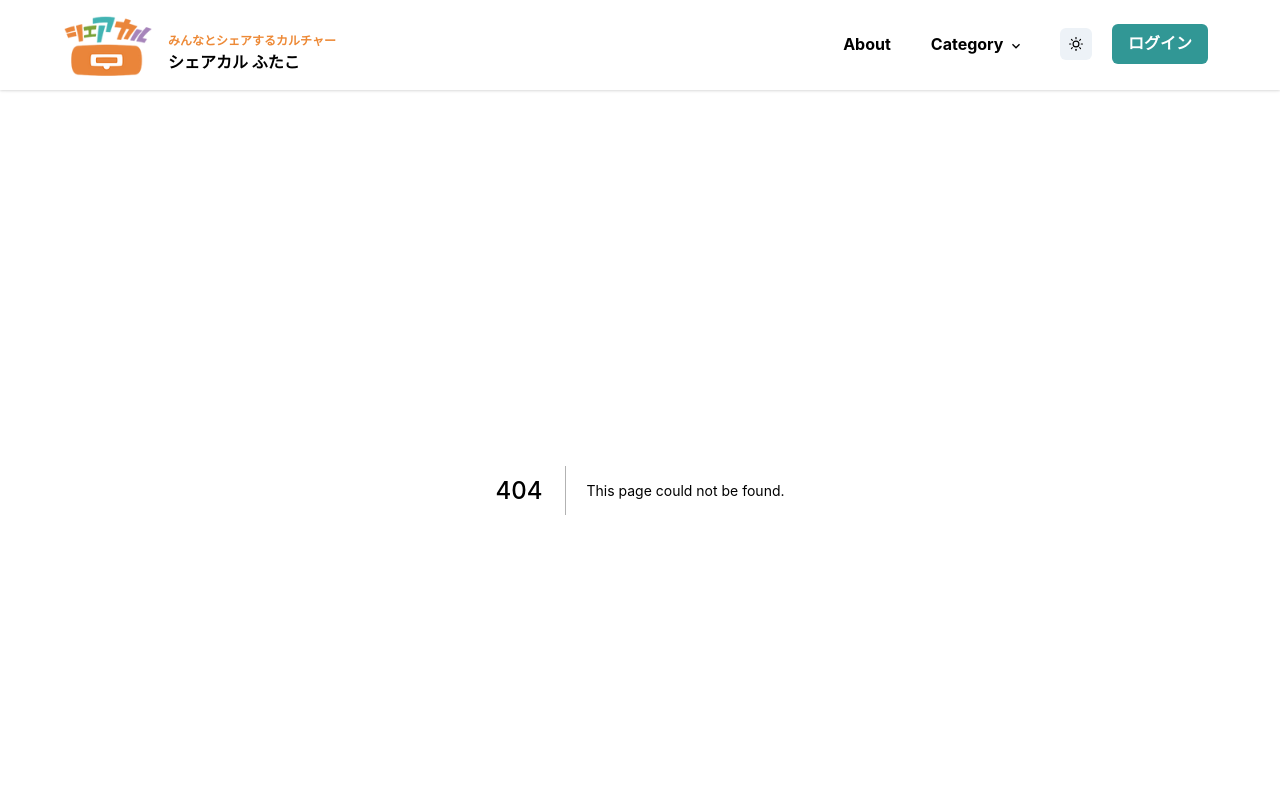
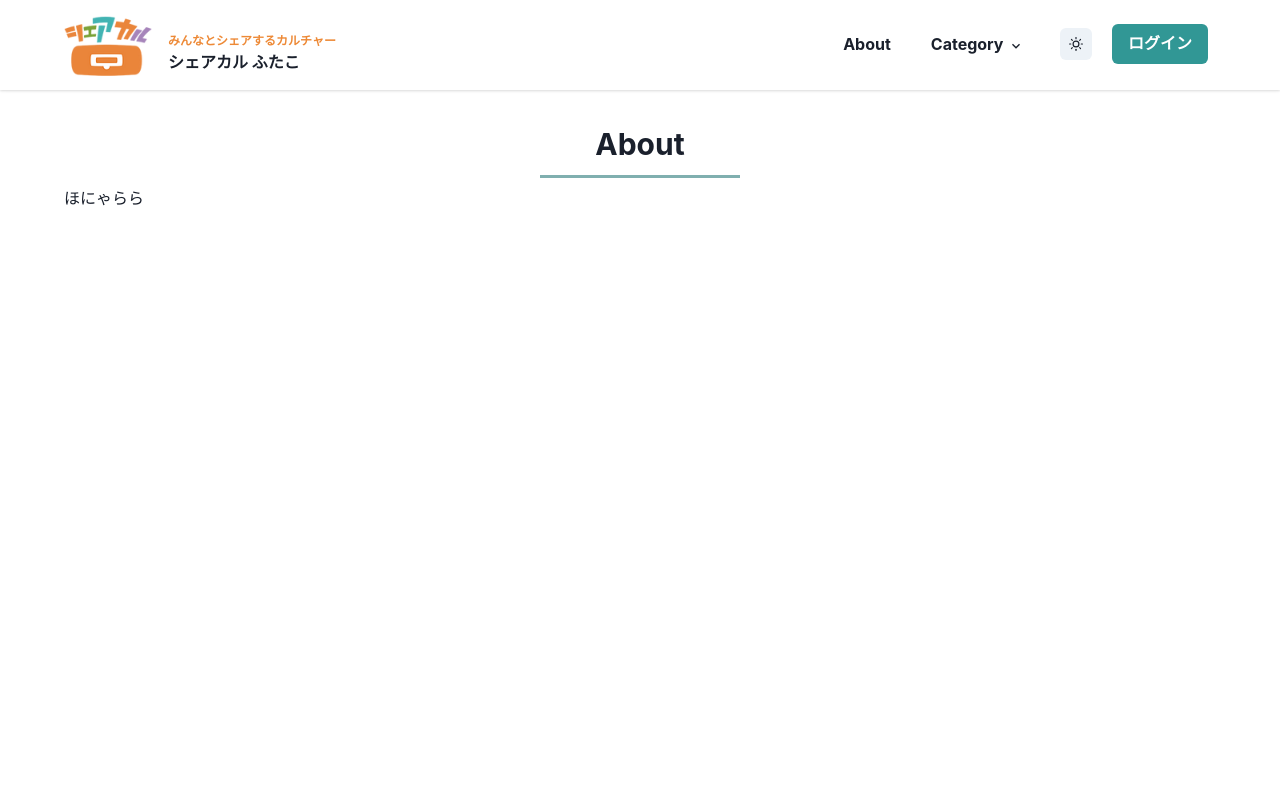
Before and after one commit to kenshuhori/sharecul, a Next.js app: page /about in a window 1280 px wide. Before the commit this address had no page. Shown: the top 800 px of the page. Built offline with nearby package versions, Linux system fonts and the light colour scheme.

Commit message:
aboutページ

```diff
--- a/src/components/header.tsx
+++ b/src/components/header.tsx
@@ -34,7 +34,7 @@ export const Header = () => {
         </Box>
         <Spacer />
         <Box p="4">
-          <b>About</b>
+          <Link href="/about"><b>About</b></Link>
         </Box>
         <Box p="2">
           <Menu>
--- /dev/null
+++ b/src/pages/about/index.tsx
@@ -0,0 +1,50 @@
+import {
+  Box,
+  Button,
+  Center,
+  Container,
+  Divider,
+  Flex,
+  HStack,
+  Image,
+  Input,
+  InputGroup,
+  InputLeftElement,
+  Select,
+  Stack,
+  Spacer,
+  Text,
+  Textarea,
+  useColorModeValue,
+} from '@chakra-ui/react'
+import { SearchIcon } from '@chakra-ui/icons'
+
+const IndexPage = () => {
+  return (
+    <div>
+      <Stack>
+        <Box>
+          <Center pt={8}>
+            <Text fontSize="3xl"><strong>About</strong></Text>
+          </Center>
+        </Box>
+        <Box>
+          <Center>
+            <Divider w="200px" borderBottomWidth="3px" borderColor="teal.600" />
+          </Center>
+        </Box>
+        <Box px="5%" pb="100px">
+          <section>
+            <Stack>
+              <article>
+                <Text>ほにゃらら</Text>
+              </article>
+            </Stack>
+          </section>
+        </Box>
+      </Stack>
+    </div>
+  )
+}
+
+export default IndexPage
--- a/src/pages/culture/index.tsx
+++ b/src/pages/culture/index.tsx
@@ -25,7 +25,7 @@ const IndexPage = () => {
       <Stack>
         <Box>
           <Center pt={8}>
-            <Text fontSize="3xl"><strong>お申し込み確認</strong></Text>
+            <Text fontSize="3xl"><strong>お申込み</strong></Text>
           </Center>
         </Box>
         <Box>
@@ -75,7 +75,7 @@ const IndexPage = () => {
                         <Textarea placeholder="ご意見ご要望・予め伝えておきたいこと" size="md" resize="vertical" h="300px" />
                       </Box>
                       <Box justifyContent="flex-end">
-                        <Button colorScheme="teal" size="md" w="100%">申し込む</Button>
+                        <Button colorScheme="teal" size="md" w="100%">確認画面へ</Button>
                       </Box>
                     </Stack>
                   </Container>
```
